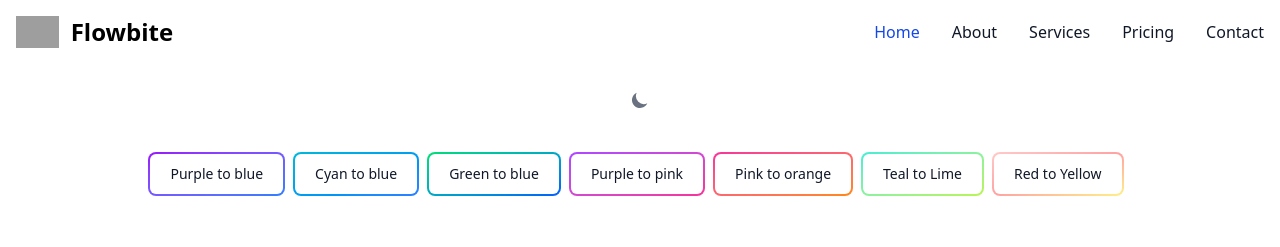
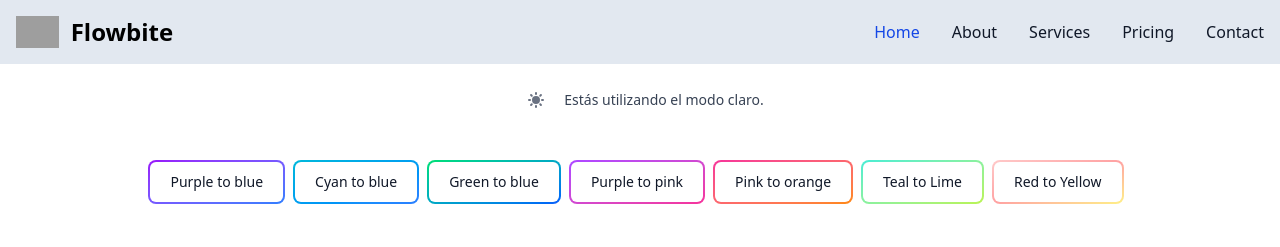
Before and after one commit to fcomontsep/variado-css-flowbite-course, a website: page index.html in a window 1280 px wide. Drawn offline with nearby package versions, Linux system fonts and the light colour scheme; grey boxes are pictures that could not be loaded.

Commit message:
Actualizo: Mejoras Estéticas Modo Oscuro

```diff
--- a/index.html
+++ b/index.html
@@ -8,11 +8,10 @@
 		<link rel="stylesheet" href="css/output.css" />
 		<link rel="stylesheet" href="css/style.css" />
 		<script src="js/colores-cambio.js"></script>
-
 	</head>
 	<body>
-
-		<nav class="bg-white border-gray-200 dark:bg-gray-900">
+		<div class="max-w-screen h-screen overflow-x-hidden dark:bg-slate-800">
+			<nav class="bg-slate-200 border-gray-200 dark:bg-gray-900">
 				<div class="max-w-screen-xl flex flex-wrap items-center justify-between mx-auto p-4">
 					<a href="https://flowbite.com/" class="flex items-center space-x-3 rtl:space-x-reverse">
 						<img src="https://flowbite.com/docs/images/logo.svg" class="h-8" alt="Flowbite Logo" />
@@ -32,7 +31,7 @@
 					</button>
 					<div class="hidden w-full md:block md:w-auto" id="navbar-default">
 						<ul
-						class="font-medium flex flex-col p-4 md:p-0 mt-4 border border-gray-100 rounded-lg bg-gray-50 md:flex-row md:space-x-8 rtl:space-x-reverse md:mt-0 md:border-0 md:bg-white dark:bg-gray-800 md:dark:bg-gray-900 dark:border-gray-700"
+							class="font-medium flex flex-col p-4 md:p-0 mt-4 border border-gray-100 rounded-lg md:flex-row md:space-x-8 rtl:space-x-reverse md:mt-0 md:border-0 dark:bg-gray-800 md:dark:bg-gray-900 dark:border-gray-700"
 						>
 							<li>
 								<a
@@ -74,16 +73,30 @@
 					</div>
 				</div>
 			</nav>
+			<div class="max-w-screen-xl flex flex-wrap items-center justify-center mx-auto p-4">
+				<div class="flex flex-col items-center justify-center gap-6">
+					<!-- Icono + texto en una línea -->
+					<div class="flex items-center gap-2">
+						<button
+							id="theme-toggle"
+							type="button"
+							class="text-gray-500 dark:text-gray-400 hover:bg-gray-100 dark:hover:bg-gray-700 focus:outline-none focus:ring-0 rounded-lg text-sm p-2.5"
+						>
+							<svg id="theme-toggle-dark-icon" class="hidden w-5 h-5" fill="currentColor" viewBox="0 0 20 20">
+								<path d="M17.293 13.293A8 8 0 016.707 2.707a8.001 8.001 0 1010.586 10.586z"></path>
+							</svg>
+							<svg id="theme-toggle-light-icon" class="hidden w-5 h-5" fill="currentColor" viewBox="0 0 20 20">
+								<path
+									d="M10 2a1 1 0 011 1v1a1 1 0 11-2 0V3a1 1 0 011-1zm4 8a4 4 0 11-8 0 4 4 0 018 0zm-.464 4.95l.707.707a1 1 0 001.414-1.414l-.707-.707a1 1 0 00-1.414 1.414zm2.12-10.607a1 1 0 010 1.414l-.706.707a1 1 0 11-1.414-1.414l.707-.707a1 1 0 011.414 0zM17 11a1 1 0 100-2h-1a1 1 0 100 2h1zm-7 4a1 1 0 011 1v1a1 1 0 11-2 0v-1a1 1 0 011-1zM5.05 6.464A1 1 0 106.465 5.05l-.708-.707a1 1 0 00-1.414 1.414l.707.707zm1.414 8.486l-.707.707a1 1 0 01-1.414-1.414l.707-.707a1 1 0 011.414 1.414zM4 11a1 1 0 100-2H3a1 1 0 000 2h1z"
+								></path>
+							</svg>
+						</button>
 
-
-
-		<div class="max-w-screen-xl flex flex-wrap items-center justify-center mx-auto p-4">
-			<button id="theme-toggle" type="button" class="text-gray-500 dark:text-gray-400 hover:bg-gray-100 dark:hover:bg-gray-700 focus:outline-none focus:ring-4 focus:ring-gray-200 dark:focus:ring-gray-700 rounded-lg text-sm p-2.5">
-				<svg id="theme-toggle-dark-icon" class="hidden w-5 h-5" fill="currentColor" viewBox="0 0 20 20" xmlns="http://www.w3.org/2000/svg"><path d="M17.293 13.293A8 8 0 016.707 2.707a8.001 8.001 0 1010.586 10.586z"></path></svg>
-				<svg id="theme-toggle-light-icon" class="hidden w-5 h-5" fill="currentColor" viewBox="0 0 20 20" xmlns="http://www.w3.org/2000/svg"><path d="M10 2a1 1 0 011 1v1a1 1 0 11-2 0V3a1 1 0 011-1zm4 8a4 4 0 11-8 0 4 4 0 018 0zm-.464 4.95l.707.707a1 1 0 001.414-1.414l-.707-.707a1 1 0 00-1.414 1.414zm2.12-10.607a1 1 0 010 1.414l-.706.707a1 1 0 11-1.414-1.414l.707-.707a1 1 0 011.414 0zM17 11a1 1 0 100-2h-1a1 1 0 100 2h1zm-7 4a1 1 0 011 1v1a1 1 0 11-2 0v-1a1 1 0 011-1zM5.05 6.464A1 1 0 106.465 5.05l-.708-.707a1 1 0 00-1.414 1.414l.707.707zm1.414 8.486l-.707.707a1 1 0 01-1.414-1.414l.707-.707a1 1 0 011.414 1.414zM4 11a1 1 0 100-2H3a1 1 0 000 2h1z" fill-rule="evenodd" clip-rule="evenodd"></path></svg>
-			</button>
+						<span id="theme-status" class="text-sm text-gray-700 dark:text-gray-300"> Estás utilizando el modo claro </span>
 					</div>
 
+					<!-- Botones debajo -->
+					<div class="flex flex-wrap justify-center gap-4">
 						<div class="max-w-screen-xl flex flex-wrap items-center justify-center mx-auto p-4">
 							<button
 								class="relative inline-flex items-center justify-center p-0.5 mb-2 me-2 overflow-hidden text-sm font-medium text-gray-900 rounded-lg group bg-gradient-to-br from-purple-600 to-blue-500 group-hover:from-purple-600 group-hover:to-blue-500 hover:text-white dark:text-white focus:ring-4 focus:outline-none focus:ring-blue-300 dark:focus:ring-blue-800"
@@ -149,6 +162,10 @@
 								</span>
 							</button>
 						</div>
+					</div>
+				</div>
+			</div>
+		</div>
 
 		<!----- FLOWBITE ----->
 		<script src="https://cdn.jsdelivr.net/npm/flowbite@3.1.2/dist/flowbite.min.js"></script>
--- a/js/colores-click.js
+++ b/js/colores-click.js
@@ -1,40 +1,52 @@
-var themeToggleDarkIcon = document.getElementById('theme-toggle-dark-icon');
-var themeToggleLightIcon = document.getElementById('theme-toggle-light-icon');
+const themeToggleBtn = document.getElementById("theme-toggle");
+const themeToggleDarkIcon = document.getElementById("theme-toggle-dark-icon");
+const themeToggleLightIcon = document.getElementById("theme-toggle-light-icon");
+const themeStatus = document.getElementById("theme-status");
 
-// Change the icons inside the button based on previous settings
-if (localStorage.getItem('color-theme') === 'dark' || (!('color-theme' in localStorage) && window.matchMedia('(prefers-color-scheme: dark)').matches)) {
-    themeToggleLightIcon.classList.remove('hidden');
-} else {
-    themeToggleDarkIcon.classList.remove('hidden');
+// Función para actualizar íconos y texto
+function updateThemeVisuals() {
+	const isDark = document.documentElement.classList.contains("dark");
+
+	if (isDark) {
+		themeToggleDarkIcon.classList.remove("hidden");
+		themeToggleLightIcon.classList.add("hidden");
+		themeStatus.textContent = "Estás utilizando el modo oscuro.";
+	} else {
+		themeToggleLightIcon.classList.remove("hidden");
+		themeToggleDarkIcon.classList.add("hidden");
+		themeStatus.textContent = "Estás utilizando el modo claro.";
+	}
 }
 
-var themeToggleBtn = document.getElementById('theme-toggle');
+// Estado inicial al cargar
+if (localStorage.getItem("color-theme") === "dark" || (!("color-theme" in localStorage) && window.matchMedia("(prefers-color-scheme: dark)").matches)) {
+	document.documentElement.classList.add("dark");
+} else {
+	document.documentElement.classList.remove("dark");
+}
+updateThemeVisuals();
 
-themeToggleBtn.addEventListener('click', function() {
+// Evento al hacer clic
+themeToggleBtn.addEventListener("click", function () {
+	const currentTheme = localStorage.getItem("color-theme");
 
-    // toggle icons inside button
-    themeToggleDarkIcon.classList.toggle('hidden');
-    themeToggleLightIcon.classList.toggle('hidden');
+	if (currentTheme) {
+		if (currentTheme === "light") {
+			document.documentElement.classList.add("dark");
+			localStorage.setItem("color-theme", "dark");
+		} else {
+			document.documentElement.classList.remove("dark");
+			localStorage.setItem("color-theme", "light");
+		}
+	} else {
+		if (document.documentElement.classList.contains("dark")) {
+			document.documentElement.classList.remove("dark");
+			localStorage.setItem("color-theme", "light");
+		} else {
+			document.documentElement.classList.add("dark");
+			localStorage.setItem("color-theme", "dark");
+		}
+	}
 
-    // if set via local storage previously
-    if (localStorage.getItem('color-theme')) {
-        if (localStorage.getItem('color-theme') === 'light') {
-            document.documentElement.classList.add('dark');
-            localStorage.setItem('color-theme', 'dark');
-        } else {
-            document.documentElement.classList.remove('dark');
-            localStorage.setItem('color-theme', 'light');
-        }
-
-    // if NOT set via local storage previously
-    } else {
-        if (document.documentElement.classList.contains('dark')) {
-            document.documentElement.classList.remove('dark');
-            localStorage.setItem('color-theme', 'light');
-        } else {
-            document.documentElement.classList.add('dark');
-            localStorage.setItem('color-theme', 'dark');
-        }
-    }
-
+	updateThemeVisuals(); // sincroniza íconos y texto
 });
```
Also changed, not shown: css/output.css. Lines whose indentation alone changed are shown as unchanged.
